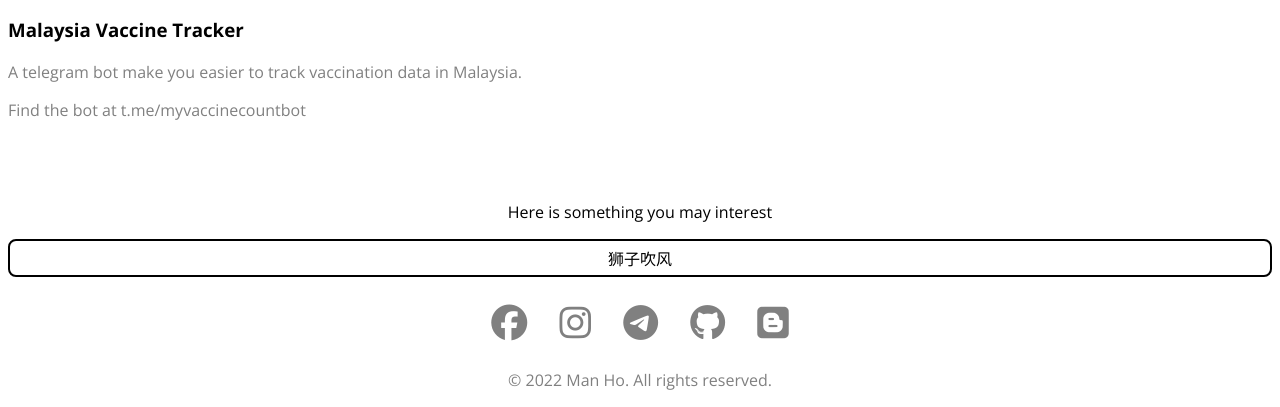
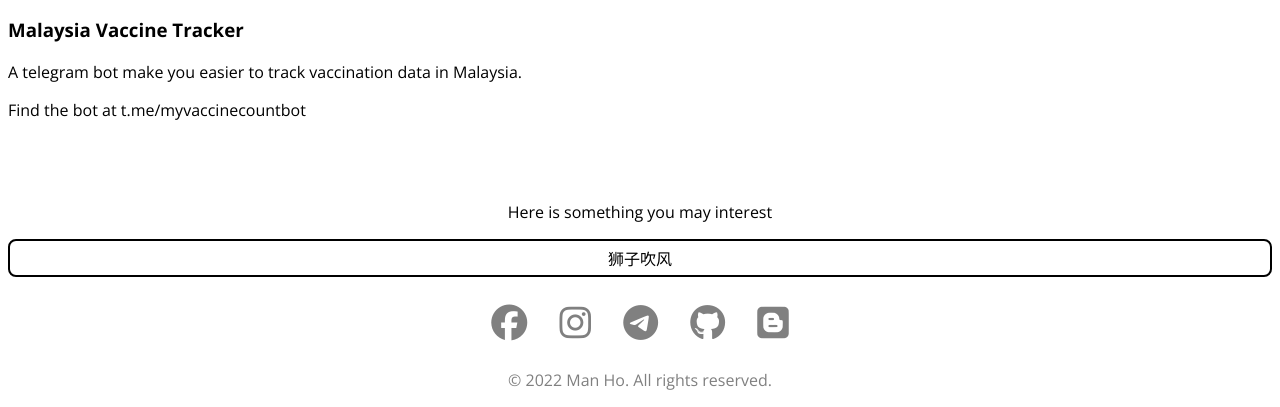
Before and after one commit to manho30/v1.manho30.me, a PHP site: page / in a window 1280 px wide. Shown: the part 724-1131 px from the top of the page. Run offline with PHP 8.4, Linux system fonts and the light colour scheme; some libraries are stand-ins or nearby versions.

Commit message:
Update index.css

```diff
--- a/index.css
+++ b/index.css
@@ -31,10 +31,9 @@ a.hyperlink {
 }
 
 .vax_p {
-        display: block;
         margin-left: auto;
         margin-right: auto;
-        color: #808080;
+        text-align: left;
 }
 
 .about {
```
